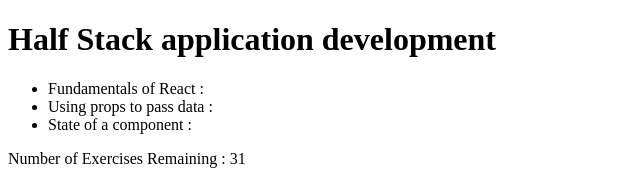
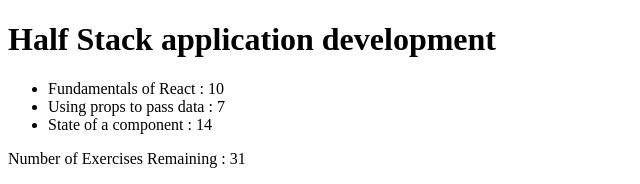
Before and after one commit to rogueslime/fullstackopen, a React (Vite) app in the folder part1/courseinfo/: page / in a window 1280 px wide. Shown: the top 184 px of the page, without its empty margins (0-640 px from the left). Built offline with nearby package versions, Linux system fonts and the light colour scheme.

Commit message:
Fixed Content.jsx spelling error in a call to ex attribute; now properly displays remaining exercises per part

```diff
--- a/part1/courseinfo/src/Content.jsx
+++ b/part1/courseinfo/src/Content.jsx
@@ -26,7 +26,7 @@ const Content = (props) => {
     <ul>
       {props.parts.map(function(nextPart, index) {
         console.log(nextPart, index)
-        return <li key={index}><Part part={nextPart.part} exs={nextPart.exs}/></li>
+        return <li key={index}><Part part={nextPart.part} exs={nextPart.ex}/></li>
       })}
     </ul>
   )
```
